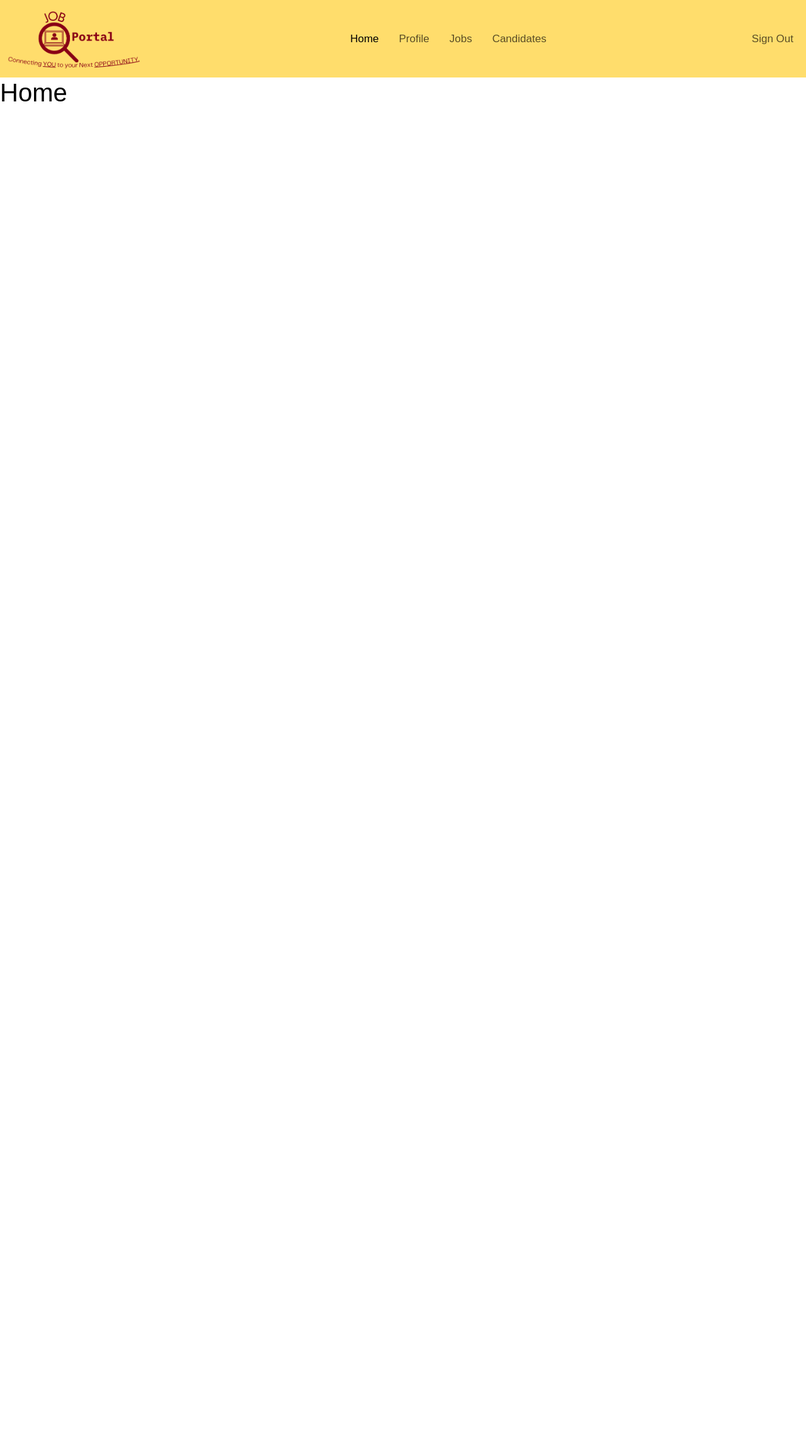
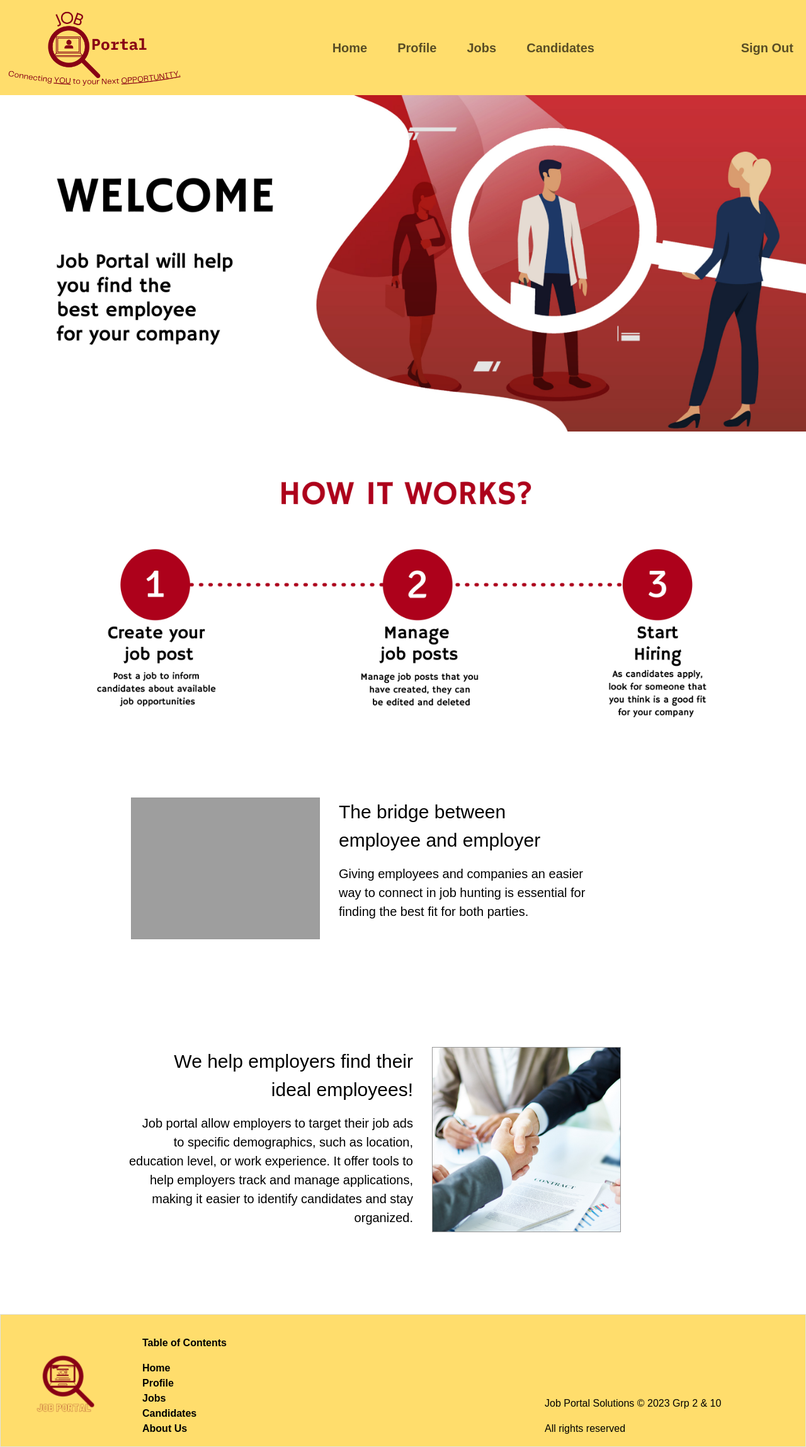
Before and after one commit to stephanopineda/JobPortal, a PHP site: page /employer/dashboard/index.php in a window 1280 px wide. Shown: the whole page at 63% size. Before the commit the page ends 161 px from the top, so only its background shows below. Run offline with PHP 8.4, Linux system fonts and the light colour scheme; data that the repository does not hold is empty; grey boxes are pictures that could not be loaded.

Commit message:
updated employer home and navbar, added employer footer

```diff
--- a/employer/dashboard/index.php
+++ b/employer/dashboard/index.php
@@ -11,12 +11,131 @@
         <title>Home</title>
     </head>
 
-    <body>
+<style>
+
+
+.image-container1 {
+    width: 300px;
+    height: 300px;
+    overflow: hidden;
+    float: left;
+    margin-right: 30px;
+  }
+
+  .image-container1 img {
+    width: 100%;
+  }
+
+.text-container1 {
+  overflow: hidden;
+}
+
+.image-container2 {
+    width: 300px;
+    height: 300px;
+    overflow: hidden;
+    float: right;
+    margin-left: 30px;
+  }
+
+  .image-container2 img {
+    width: 100%;
+  }
+
+.text-container2 {
+  overflow: hidden;
+  text-align: right;
+}
+
+.text1{
+  font-size: 30px;
+}
+
+.text2{
+  font-size: 20px;
+  font-family: 'Signika', sans-serif;
+}
+
+.text3{
+  font-size:30px;
+}
+
+.text4{
+  font-size: 20px;
+  font-family: 'Signika', sans-serif;
+}
+
+.image{
+  border: 0.5px solid rgba(0, 0, 0, 0.408)
+}
+
+.container-fluid {
+  background-color: #FFDD6C;
+
+}
+
+.list-unstyled a{
+    color: black;
+}
+.list-unstyled a:hover{
+    color: #800;
+}
+
+</style>
+
+
+<body>
         <?php
             include('../navbar.php');
         ?>
+<div>
+  <img src="../../assets/img/employer-homepage/employer-banner1.jpg" alt="banner no. 1" width="100%">
+</div>
 
-        <h1>Home</h1>
+<div>
+  <img src="../../assets/img/employer-homepage/employer-banner2.jpg" alt="banner no. 2" width="100%">
+</div>
 
-    </body>
+<div class="container3">
+  <div class="container mx-5 mt-5">
+    <div class="row mx-5 mt-5">
+      <div class="container1" style="padding-left: 100px;">
+        <div class="image-container1" >
+          <img src="../../assets/img/employer-homepage/bridge_employee.jpg" alt="image" class="image">
+        </div>
+          <div class="text-container1">
+            <p class="text1" style="padding-right: 200px;">The bridge between employee and employer</p>
+            <p class="text2" style="padding-right: 150px;">Giving employees and companies an easier way to connect in job hunting is essential for finding the best fit
+               for both parties.</p>
+          </div>
+        </div>
+      </div>
+    </div>
+  </div>
+</div>
+<div class="container3">
+  <div class="container mx-5 mt-5">
+    <div class="row mx-5 mt-5">
+      <div class="col-12 mt-5">
+        <div class="container2" style="padding-right: 130px;">
+          <div class="image-container2">
+            <img src="../../assets/img/employer-homepage/desire_help_employers.jpg" alt="image" class="image">
+          </div>
+            <div class="text-container2">
+              <p class="text3" style="padding-left: 150px;">We help employers find their ideal employees!</p>
+              <p class="text4" style="padding-left: 85px; margin-bottom:90px;">Job portal allow employers to target their job ads to specific demographics, such as location, education level, or work experience.
+              It offer tools to help employers track and manage applications, making it easier to identify candidates and stay organized.</p>
+            </div>
+
+        </div>
+      </div>
+    </div>
+  </div>
+</div>
+
+<?php
+    include('../footer.php');
+    ?>
+</body>
+
 </html>
--- /dev/null
+++ b/employer/footer.php
@@ -0,0 +1,46 @@
+<html>
+<meta charset="UTF-8">
+
+<style>
+  .list-unstyled li a {
+    text-decoration: none;
+  }
+</style>
+
+<body>
+<div class="container-fluid mt-5 footer border">
+  <div class="row">
+    <div class="col-2 my-auto text-center">
+      <img src="/JobPortal/assets/img/Job-Portal-icon2.png" alt="img" height="20%" width="65%">
+    </div>
+    <div class="col-4 mt-2">
+      <ul class="list-unstyled"  >
+        <li class="">
+          <p class="footer-toc fw-bold" style=" margin-top: 25px; color:black;" class="footer-toc">Table of Contents</p>
+        </li>
+        <li class="">
+          <a class="fw-bold" href="../dashboard/index.php">Home </a>
+        </li>
+        <li class="">
+          <a class="fw-bold" href="../profile/index.php">Profile</a>
+        </li>
+        <li class="">
+          <a class="fw-bold" href="../jobs/index.php">Jobs</a>
+        </li>
+        <li class="">
+          <a class="fw-bold" href="">Candidates</a>
+        </li>
+        <li class="">
+            <a class="fw-bold" href="#">About Us</a>
+        </li>
+      </ul>
+    </div>
+
+    <div class="col-4 mt-auto ms-auto footer-cpw text" >
+      <p style="color:black;">Job Portal Solutions © 2023 Grp 2 & 10</p>
+      <p style="color:black;">All rights reserved</p>
+    </div>
+  </div>
+</div>
+</body>
+</html>
--- a/employer/navbar.php
+++ b/employer/navbar.php
@@ -3,92 +3,19 @@
 <?php
     include('../../header-link.php');
 ?>
-    <style>
 
-  nav a {
-    color: black;
-    font-size: 18px;
-  }
-
+<style>
   body {
     font-family: 'Hammersmith One', sans-serif;
     color:black;
   }
+</style>
 
-
-  .image-container1 {
-    width: 300px;
-    height: 300px;
-    overflow: hidden;
-    float: left;
-    margin-right: 30px;
-  }
-
-  .image-container1 img {
-    width: 100%;
-  }
-
-.text-container1 {
-  overflow: hidden;
-}
-
-.image-container2 {
-    width: 300px;
-    height: 300px;
-    overflow: hidden;
-    float: right;
-    margin-left: 30px;
-  }
-
-  .image-container2 img {
-    width: 100%;
-  }
-
-.text-container2 {
-  overflow: hidden;
-  text-align: right;
-}
-
-.text1{
-  font-size: 30px;
-}
-
-.text2{
-  font-size: 20px;
-  font-family: 'Signika', sans-serif;
-}
-
-.text3{
-  font-size:30px;
-}
-
-.text4{
-  font-size: 20px;
-  font-family: 'Signika', sans-serif;
-}
-
-.image{
-  border: 0.5px solid rgba(0, 0, 0, 0.408)
-}
-
-.container-fluid {
-  background-color: #FFDD6C;
-
-}
-
-.list-unstyled a{
-    color: black;
-}
-.list-unstyled a:hover{
-    color: #800;
-}
-
-</style>
 <body>
 <nav class="navbar navbar-expand-lg navbar-light" style="background-color: #FFDD6C; font-size: 17px;">
         <div class="container-fluid">
-          <a class="navbar-brand logo" href="company-home.html">
-            <img src="../../assets/img/jobportal_logo3.png" width="210px" class="d-inline-block align-text-top">
+          <a class="navbar-brand logo" href="../dashboard/index.php">
+            <img src="../../assets/img/jobportal_logo3.png" width="275px" class="d-inline-block align-text-top">
         </a>
         <button class="navbar-toggler" type="button" data-bs-toggle="collapse" data-bs-target="#navbarTogglerDemo01"
           aria-controls="navbarTogglerDemo01" aria-expanded="false" aria-label="Toggle navigation">
@@ -96,28 +23,26 @@
         </button>
         <div class="collapse navbar-collapse" id="navbarTogglerDemo01">
           <ul class="navbar-nav mx-auto ">
-            <li class="nav-item mx-2">
-                <a class="nav-link active" href="../dashboard/index.php">Home</a>
+            <li class="nav-item mx-3">
+
+                <a class="nav-link fs-5 fw-bold " href="../dashboard/index.php">Home</a>
               </li>
-              <li class="nav-item mx-2">
-                <a class="nav-link" href="../profile/index.php">Profile</a>
+              <li class="nav-item mx-3">
+                <a class="nav-link fs-5 fw-bold " href="../profile/index.php">Profile</a>
               </li>
-              <li class="nav-item mx-2">
-                <a class="nav-link" href="../jobs/index.php">Jobs</a>
+              <li class="nav-item mx-3">
+                <a class="nav-link fs-5 fw-bold" href="../jobs/index.php">Jobs</a>
               </li>
-              <li class="nav-item mx-2">
-                <a class="nav-link" href="#">Candidates</a>
+              <li class="nav-item mx-3">
+                <a class="nav-link fs-5 fw-bold" href="#">Candidates</a>
               </li>
             </ul>
         </ul>
         <ul class="nav navbar-nav navbar-right">
-          <li><a class="nav-link" href="../../logout.php">Sign Out</a></li>
+          <li><a class="nav-link fs-5 fw-bold" href="../../logout.php">Sign Out</a></li>
       </ul>
-
   </div>
 </div>
 </nav>
 </body>
-
-
 </html>
```
Also changed, not shown: assets/img/employer-homepage/desire_help_employers.jpg (added), assets/img/employer-homepage/employer-banner1.jpg (added), assets/img/employer-homepage/employer-banner2.jpg (added), 1 other file.
